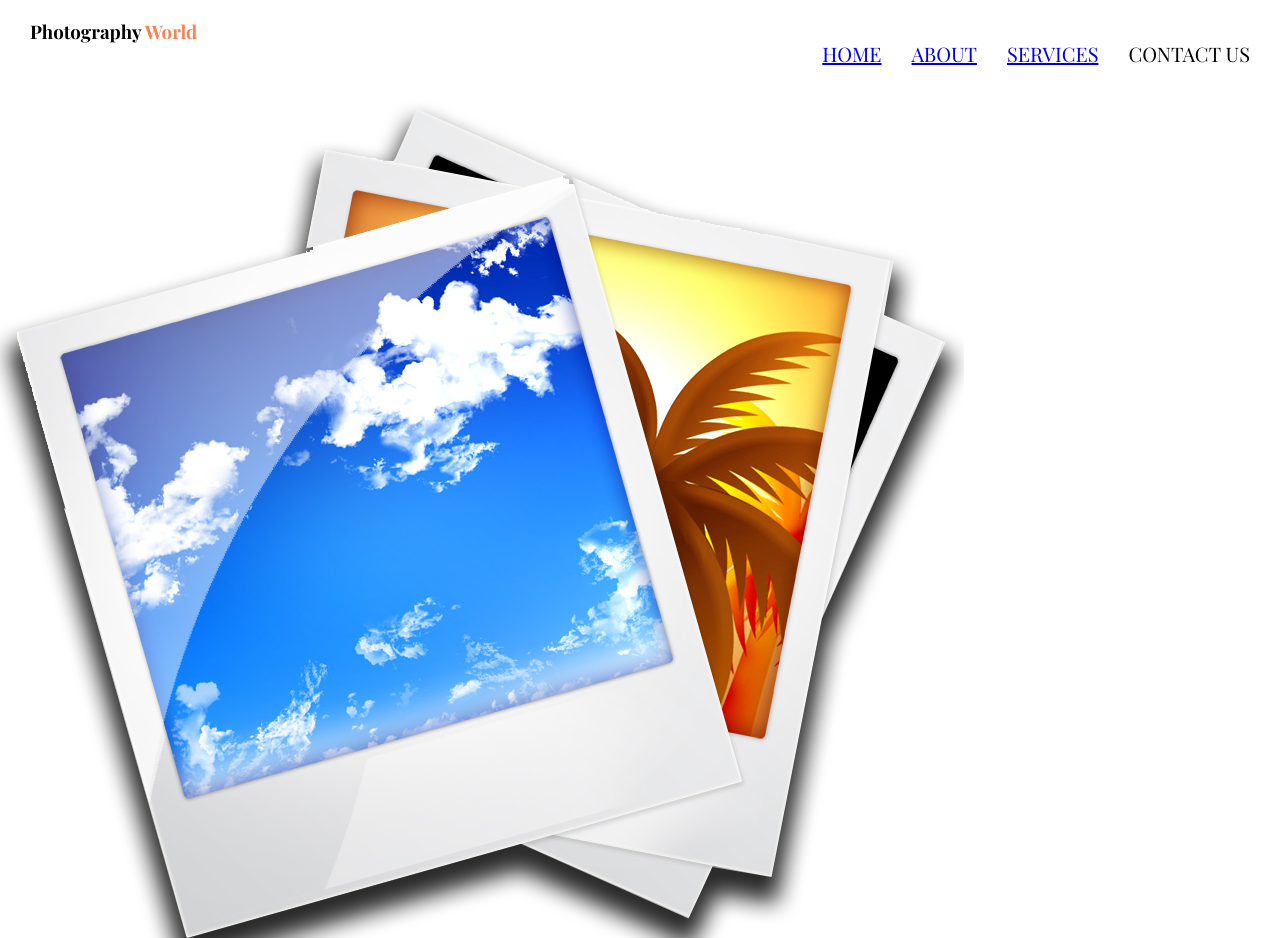
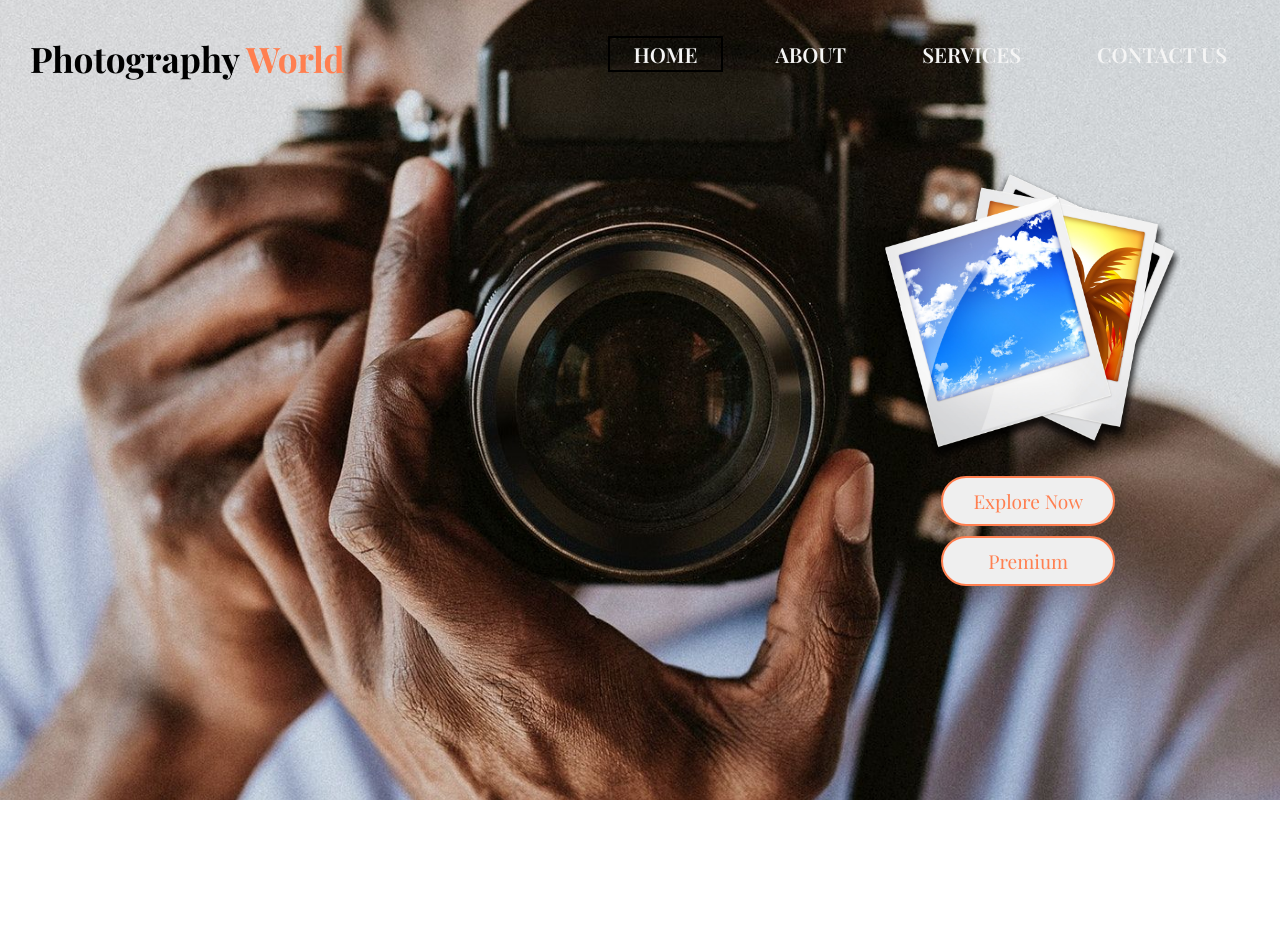
Before and after one commit to DeeNue36/Photography-Website, a plain HTML site: page index.html in a window 1280 px wide. Shown: the top 938 px of the page. After the commit the page ends 800 px from the top, so only its background shows below. Drawn offline with nearby package versions, Linux system fonts and the light colour scheme.

Commit message:
files updated

```diff
--- a/index.html
+++ b/index.html
@@ -17,7 +17,7 @@
                 <li class="item"><a href="#" class="active">HOME</a></li>
                 <li class="item"><a href="#">ABOUT</a></li>
                 <li class="item"><a href="#">SERVICES</a></li>
-                <li class="item"><a href="#"></a>CONTACT US</li>
+                <li class="item"><a href="#">CONTACT US</a></li>
             </ul>
         </nav>
     </header>
--- a/styles.css
+++ b/styles.css
@@ -6,7 +6,7 @@ body{
 }
 header::before{
     content: "";
-    background: url('bg2.jpeg') no-repeat center center/cover;
+    background: url('images/bg2.jpeg') no-repeat center center/cover;
     position: absolute;
     top: 0;
     left: 0;
@@ -19,7 +19,7 @@ header::before{
     justify-content: space-between;
 }
 h3{
-    font-size: 2.2 rem;
+    font-size: 2.2rem;
     margin-left: 30px;
     color: coral;
 }
@@ -35,3 +35,56 @@ li{
     margin-right: 30px;
     margin-top: 20px;
 }
+li a{
+    padding: 2px 23px;
+    text-decoration: none;
+    color: whitesmoke;
+    font-size: 1.3rem;
+    font-weight: 600;
+}
+li a:hover{
+    background-color: coral;
+    color: black;
+    transition: 0.6s ease;
+    border-radius: 25px;
+}
+li a.active{
+    border: 2px solid black
+}
+.container{
+    display: flex;
+    flex-direction: column;
+    align-items: flex-end;
+    justify-content: right;
+    margin-right: 100px;
+}
+.gallery img{
+    margin-top: 50px;
+    width: 300px;
+    height: 300px;
+}
+.gallery img:hover{
+    width: 301px;
+    height: 301px;
+    transition: 0.1s ease;
+}
+.button{
+    display: flex;
+    flex-direction: column;
+    margin-right: 60px;
+}
+.btn{
+    color: coral;
+    font-size: 1.2rem;
+    padding: 10px 30px;
+    border-radius: 25px;
+    margin: 5px;
+    cursor: pointer;
+    border: 2px solid coral;
+    font-family: 'Playfair Display', serif;
+}
+.btn:hover{
+    color: black;
+    background-color: coral;
+    transition: 0.4s ease;
+}
```
